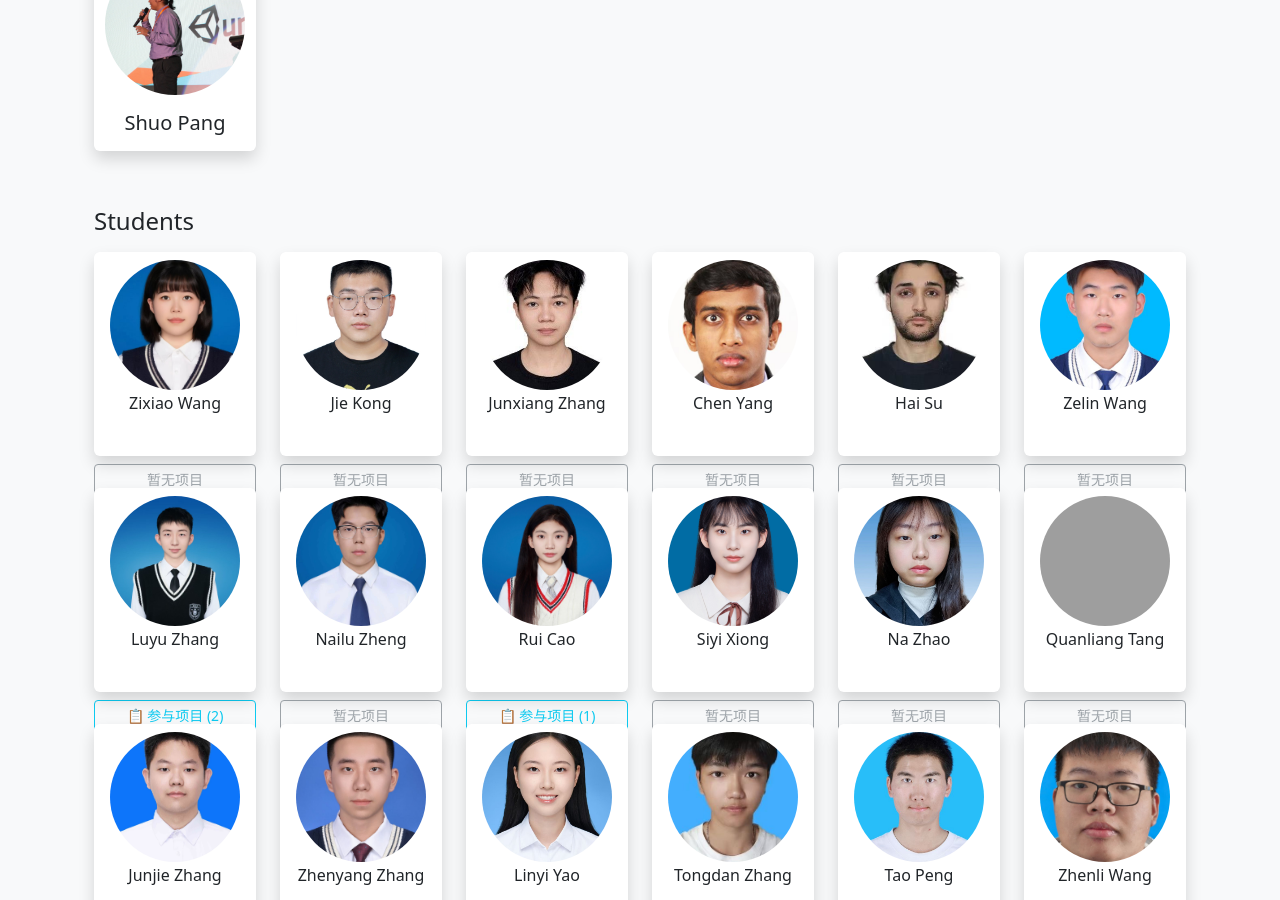
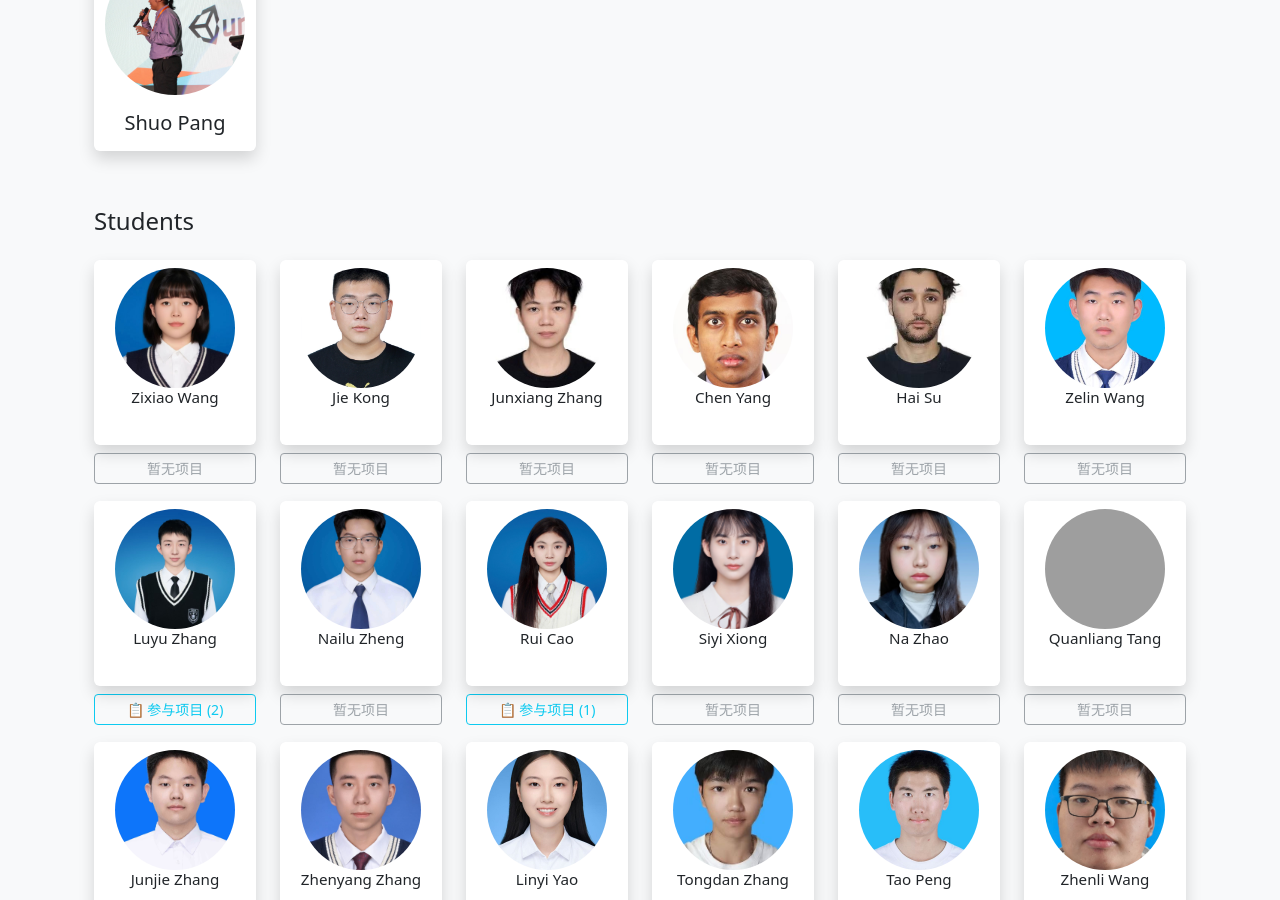
Before and after one commit to fablab4cogtwins/fablab4cogtwins.github.io, a Jekyll site: the page built from index.html, in a window 1280 px wide and 900 px high, scrolled down 1438 px. Built offline with Jekyll 4.4.1, drawn with Linux system fonts in a browser that asks for light colours; the list of posts is cut into pages by our own code; grey boxes are pictures that could not be loaded.

Commit message:
Update team.html

```diff
--- a/_includes/team.html
+++ b/_includes/team.html
@@ -91,27 +91,26 @@
     {% endfor %}
   </div>
 
-<!-- Students (Undergraduate Members) 增强版：照片更大、卡片更紧凑 -->
+<!-- Students (Undergraduate Members) 超紧凑版：卡片更小、行距更大 -->
 {% if site.data.undergraduate_members and site.data.undergraduate_members | size > 0 %}
-<h4 class="mt-5 mb-3">Students</h4>
-<div class="row gy-4">
+<h4 class="mt-5 mb-4">Students</h4>
+<div class="row gy-5">  <!-- 行间距加大 -->
   {% for member in site.data.undergraduate_members %}
   <div class="col-6 col-md-4 col-lg-3 col-xl-2 text-center hprofile">
-    <!-- 卡片区域：可点击跳转个人详情页 -->
     <a href="{{ member.profile | relative_url }}" class="text-decoration-none">
       <div class="card shadow border-0 h-100 animate__animated animate__fadeInUp">
-        <!-- 照片放大到 130px，上边距减小 -->
+        <!-- 照片缩小至120px，上边距略减 -->
         <img src="{{ member.photo | relative_url }}" class="card-img-top rounded-circle mx-auto mt-2"
-             style="width: 130px; height: 130px; object-fit: cover" alt="{{ member.name }}" loading="lazy" />
-        <!-- 卡片主体：极紧凑内边距，文字缩小 -->
-        <div class="card-body py-1 px-2">
-          <h5 class="card-title mb-0 hover-primary" style="font-size: 1rem;">{{ member.name }}</h5>
-          <div class="card-text text-muted small" style="font-size: 0.75rem;">{{ member.title }}</div>
+             style="width: 120px; height: 120px; object-fit: cover" alt="{{ member.name }}" loading="lazy" />
+        <!-- 卡片主体：极窄内边距 -->
+        <div class="card-body py-0 px-1">
+          <h5 class="card-title mb-0 hover-primary" style="font-size: 0.95rem;">{{ member.name }}</h5>
+          <div class="card-text text-muted small" style="font-size: 0.7rem;">{{ member.title }}</div>
         </div>
       </div>
     </a>
 
-    <!-- 项目按钮（紧凑贴近卡片） -->
+    <!-- 项目按钮 -->
     {% if member.projects and member.projects.size > 0 %}
     <div class="mt-2">
       <button type="button" class="btn btn-sm btn-outline-info w-100" data-bs-toggle="modal" data-bs-target="#projectModalUndergrad{{ forloop.index }}">
@@ -125,7 +124,7 @@
     {% endif %}
   </div>
 
-  <!-- 模态框：展示项目及负责人标记 -->
+  <!-- 模态框（不变） -->
   {% if member.projects and member.projects.size > 0 %}
   <div class="modal fade" id="projectModalUndergrad{{ forloop.index }}" tabindex="-1" aria-labelledby="modalUndergradLabel{{ forloop.index }}" aria-hidden="true">
     <div class="modal-dialog modal-dialog-centered">
```
